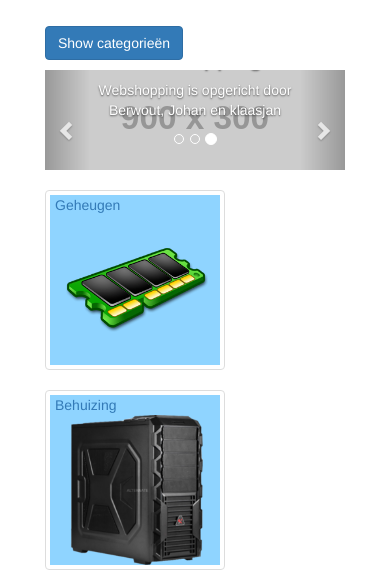
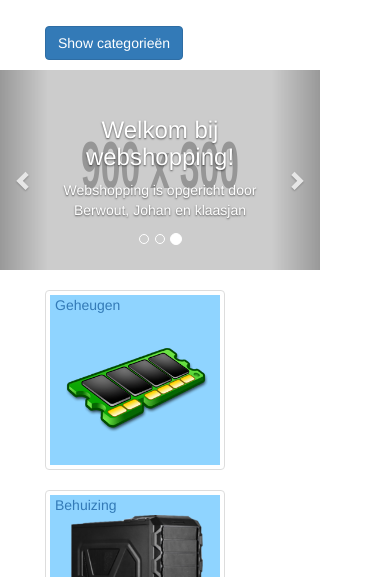
Before and after one commit to AngelsDustz/webshopping, a PHP site: page / in a window 390 px wide. Shown: the part 54-631 px from the top of the page. Run offline with PHP 8.4, Linux system fonts and the light colour scheme; some libraries are stand-ins or nearby versions.

Commit message:
Phone css

```diff
--- a/css/phone/main.css
+++ b/css/phone/main.css
@@ -5,7 +5,7 @@
 	margin: 0 0 0 -30px;
 }
 .secondLi {
-	margin: 10px 0 10px 0px;
+	margin: 10px 0 10px -0px;
 	border: solid 1px #BBB;
 	height: 40px;
 	width: 160px;
@@ -15,6 +15,19 @@
 	color: #000;
 	list-style: none;
 }
+#collapseExample {
+	width: 250px;
+}
 div.col-sm-6:nth-child(3) > ul:nth-child(2) > iframe:nth-child(6) {
 	margin: 0 0 0 -60px;
 }
+
+#carousel-example-generic{
+	width: 320px;
+margin: 0 0 0 -45px;
+height: 100%;
+}
+.carousel-inner,
+.slide-image{
+	height: 200px!important;;
+}
```
